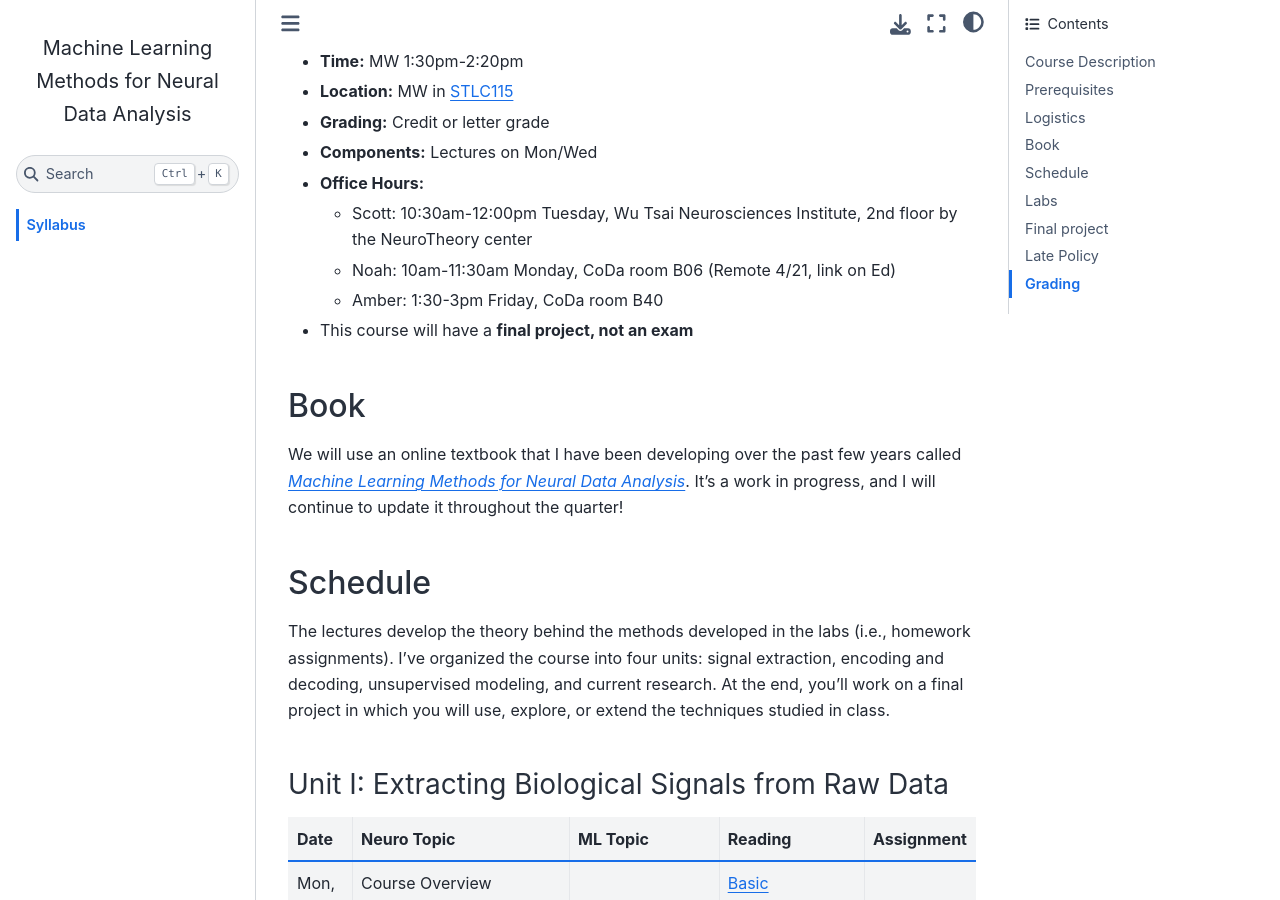
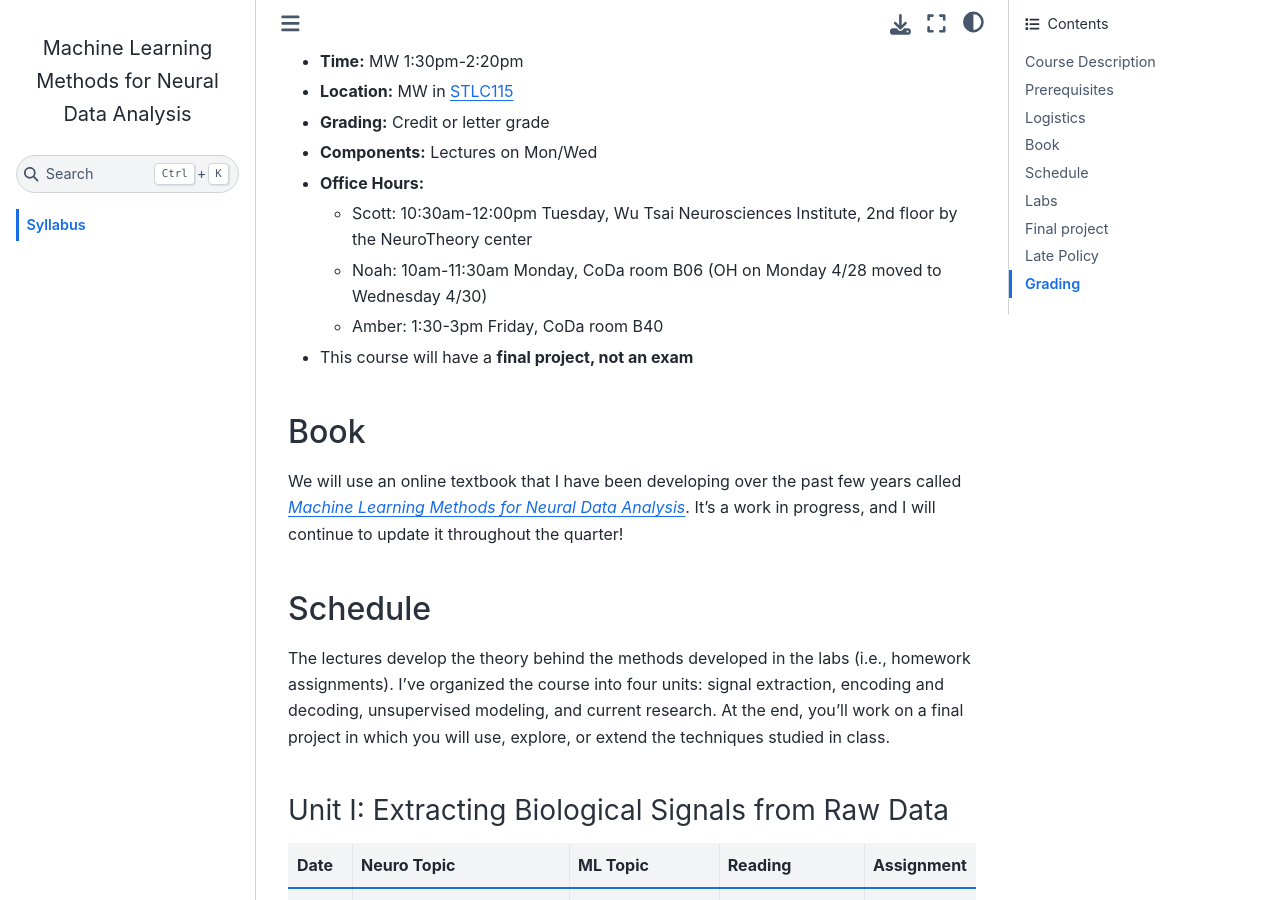
Before and after one commit to slinderman/stats320, a Jupyter Book: the page built from index.md, in a window 1280 px wide and 900 px high, scrolled down 997 px. Built offline with Jupyter Book 1.0.4 settings and Sphinx 7.4.7 and the Sphinx Book theme 1.1.4, drawn with Linux system fonts in a browser that asks for light colours.

Commit message:
adding info on moving oh from 4/28 to 4/30

```diff
--- a/index.md
+++ b/index.md
@@ -22,7 +22,7 @@ You should be comfortable with basic probability (STATS 116) as well as multivar
 - **Components:** Lectures on Mon/Wed
 - **Office Hours:**
     - Scott: 10:30am-12:00pm Tuesday, Wu Tsai Neurosciences Institute, 2nd floor by the NeuroTheory center
-    - Noah: 10am-11:30am Monday, CoDa room B06 (Remote 4/21, link on Ed)
+    - Noah: 10am-11:30am Monday, CoDa room B06 (OH on Monday 4/28 moved to Wednesday 4/30)
     - Amber: 1:30-3pm Friday, CoDa room B40
 - This course will have a **final project, not an exam**
 
```
